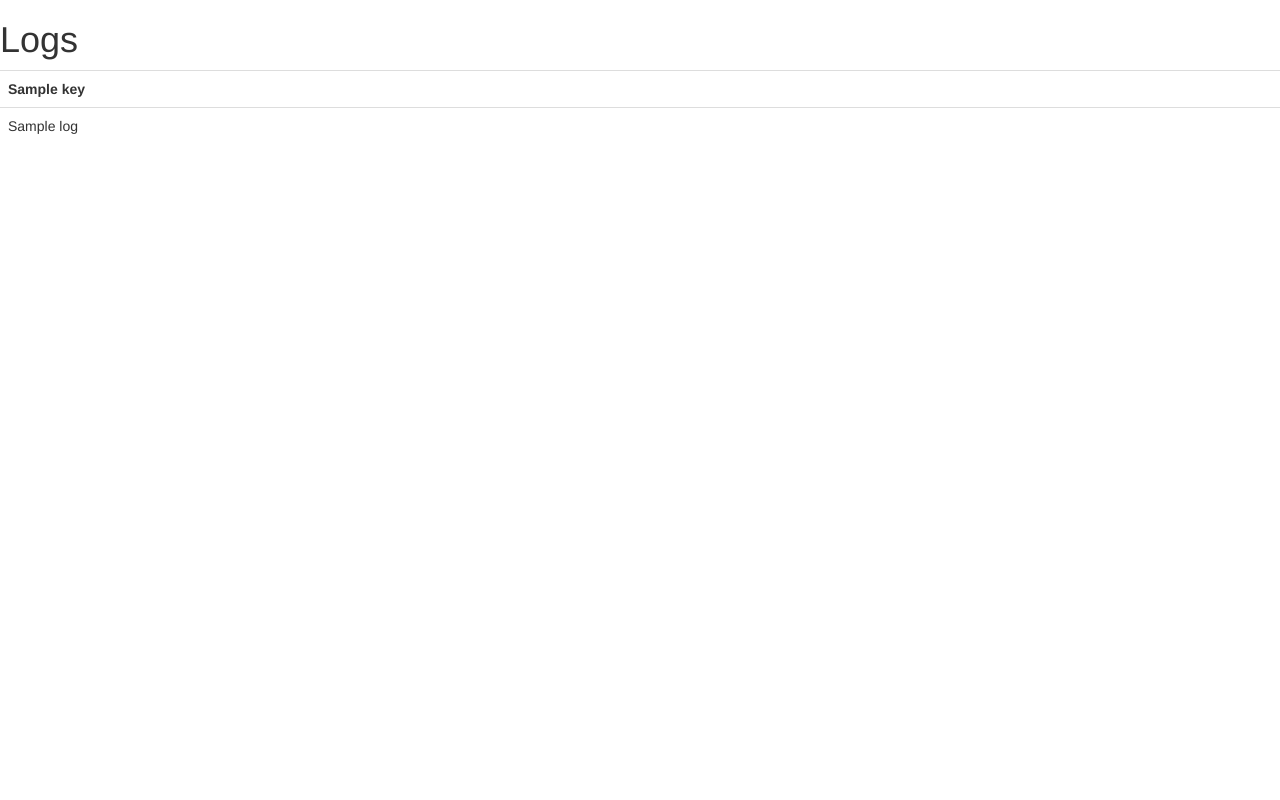
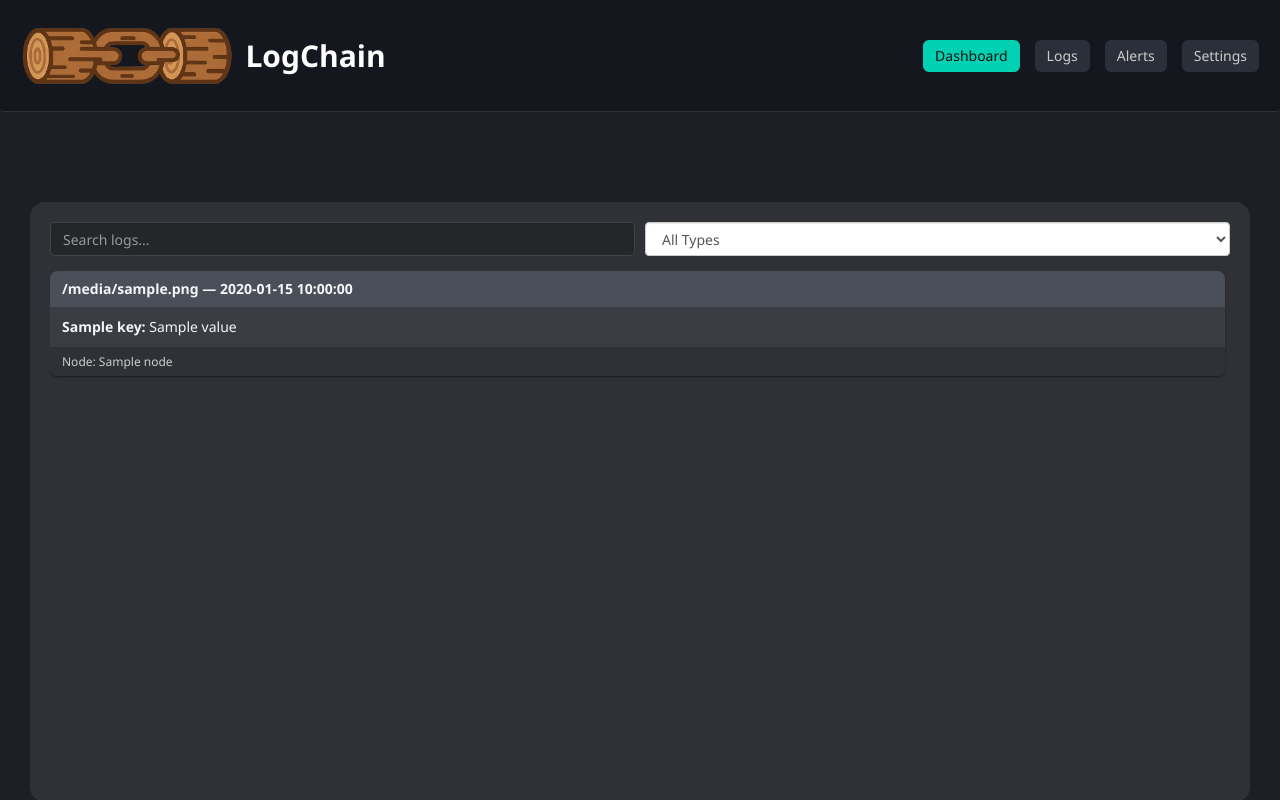
Before and after one commit to SamJones56/LogChainSource, a Python web app: template flask/templates/index.html in a window 1280 px wide. Run offline with Jinja, Linux system fonts and the light colour scheme; the template is opened without the code that fills it: most values are stand-ins (such as "Sample title", 1, 10 or a date in 2020); some libraries are stand-ins or nearby versions.

Commit message:
Added Search
Search Functionality working

```diff
--- a/docker-compose.yaml
+++ b/docker-compose.yaml
@@ -20,6 +20,10 @@ services:
       - mcNet
     volumes:
       - ../multichain/genesis_data:/root/.multichain
+      # Add volume mounts for dev mode (no rebuild):
+      # - ./app:/logChain/app
+      # - ./flask:/logChain/flask
+      # - ./logs:/logChain/logs
     ports:
       - 7010:7010
       - 7011:7011
--- /dev/null
+++ b/flask/static/css/style.css
@@ -0,0 +1,158 @@
+html, body {
+    height: 100%;
+    margin: 0;
+    overflow: hidden;
+}
+
+.container-fluid {
+    display: flex;
+    flex-direction: column;
+    height: 100vh;
+    padding: 30px;
+    gap: 20px;
+    box-sizing: border-box;
+    overflow: hidden;
+}
+body {
+    background-color: #1e1f26;
+    color: #f5f6fa;
+    font-family: 'Segoe UI', Tahoma, Geneva, Verdana, sans-serif;
+    margin: 0;
+    padding: 0;
+}
+
+.navbar {
+    display: flex;
+    justify-content: flex-start;
+    align-items: center;
+    padding: 15px 20px 15px 0;
+    background-color: #15171e;
+    border-bottom: 1px solid #333;
+}
+
+.navbar .nav-left {
+    display: flex;
+    align-items: center;
+}
+
+.navbar .nav-left img {
+    height: 60px;
+    width: auto;
+    margin-right: 12px;
+    margin-left: 20px;
+    margin-top: 10px;
+    margin-bottom: 10px;
+}
+
+.navbar .brand {
+    color: #fff;
+    font-size: 30px;
+    font-weight: bold;
+}
+
+.nav-links {
+    display: flex;
+    gap: 15px;
+    margin-left: auto;
+}
+
+.nav-button {
+    background-color: #2b2f3a;
+    border: none;
+    color: #ccc;
+    padding: 6px 12px;
+    border-radius: 6px;
+    text-decoration: none;
+    font-weight: 500;
+    transition: background 0.2s ease, color 0.2s ease;
+}
+
+.nav-button:hover {
+    background-color: #3a3f4d;
+    color: #fff;
+}
+
+.nav-button.active {
+    background-color: #00d1b2;
+    color: #111;
+}
+
+input.form-control {
+    background-color: #23272a;
+    border: 1px solid #444;
+    color: #ffffff;
+    border-radius: 5px;
+    padding: 6px 12px;
+}
+
+/* New curved log pane */
+.log-pane-wrapper {
+    background-color: #2f3136;
+    border-radius: 15px;
+    padding: 20px;
+    display: flex;
+    flex-direction: column;
+    overflow: hidden;
+    box-sizing: border-box;
+    height: 600px;
+}
+.log-pane-filters {
+    margin-bottom: 15px;
+    display: flex;
+    gap: 10px;
+    /* Keep filters always visible */
+    flex: 0 0 auto;
+}
+.log-pane-feed {
+    /* Hide native scrollbars */
+    scrollbar-width: none;       /* Firefox */
+    -ms-overflow-style: none;    /* IE 10+ */
+    flex: 1 1 auto;
+    overflow-y: auto;
+    padding-right: 5px;
+}
+
+/* Hide WebKit scrollbars */
+.log-pane-feed::-webkit-scrollbar {
+    width: 0;
+    height: 0;
+    background: transparent;
+}
+.log-card {
+    background-color: #3a3d44;
+    border-radius: 8px;
+    margin-bottom: 12px;
+    box-shadow: 0 1px 2px rgba(0,0,0,0.5);
+}
+.log-card .card-header {
+    background-color: #4b4f59;
+    border-top-left-radius: 8px;
+    border-top-right-radius: 8px;
+    padding: 8px 12px;
+    font-weight: bold;
+}
+.log-card .card-body {
+    padding: 10px 12px;
+}
+.log-card .card-footer {
+    background-color: #2f3136;
+    border-bottom-left-radius: 8px;
+    border-bottom-right-radius: 8px;
+    padding: 6px 12px;
+    font-size: 12px;
+    color: #ccc;
+}
+/* The main log-pane row should flex to fill and not overflow the page */
+.log-pane {
+    /* Fill remaining space below metrics-row */
+    flex: 1 1 auto;
+    display: flex;
+    flex-direction: column;
+    overflow: hidden;
+    margin-top: 20px;
+}
+.log-pane .col-sm-12 {
+    display: flex;
+    flex-direction: column;
+    height: 100%;
+}
--- a/flask/templates/index.html
+++ b/flask/templates/index.html
@@ -1,32 +1,90 @@
 <!DOCTYPE html>
-<!-- https://www.w3schools.com/bootstrap/bootstrap_get_started.asp -->
-<!-- Latest compiled and minified CSS -->
-<link rel="stylesheet" href="https://maxcdn.bootstrapcdn.com/bootstrap/3.4.1/css/bootstrap.min.css">
-<!-- jQuery library -->
-<script src="https://ajax.googleapis.com/ajax/libs/jquery/3.7.1/jquery.min.js"></script>
-<!-- Latest compiled JavaScript -->
-<script src="https://maxcdn.bootstrapcdn.com/bootstrap/3.4.1/js/bootstrap.min.js"></script>
+<html lang="en">
+<head>
+    <meta charset="UTF-8">
+    <title>LogChain Dashboard</title>
+    <link rel="stylesheet" href="https://cdn.jsdelivr.net/npm/bootstrap@3.4.1/dist/css/bootstrap.min.css">
+    <link rel="stylesheet" href="{{ url_for('static', filename='css/style.css') }}">
+    <script src="https://ajax.googleapis.com/ajax/libs/jquery/3.7.1/jquery.min.js"></script>
+    <script src="https://maxcdn.bootstrapcdn.com/bootstrap/3.4.1/js/bootstrap.min.js"></script>
 
-<html>
-<head>
-    <title>LogChain</title>
 </head>
 <body>
-    <h1>Logs</h1>
-    <table class="table">
-        <tr>
-            <!-- https://medium.com/@junpyoo50/transforming-json-input-into-html-table-view-with-flask-and-jinja-a-step-by-step-guide-1d62e2fa49ed -->
-            {% for key in keys %}
-                <th>{{ key }}</th>
-            {% endfor %}
-        </tr>
-        {% for log in logs %}
-            <tr>
-                {% for key in keys %}
-                    <td> {{ log[key]}}</td>
-                {% endfor %}
-            </tr>
-        {% endfor %}
-    </table>
+
+<div class="navbar">
+    <div class="nav-left">
+        <img src="/static/images/logo.png" alt="LogChain Logo">
+        <span class="brand">LogChain</span>
+    </div>
+    <div class="nav-links">
+        <a href="#" class="nav-button active">Dashboard</a>
+        <a href="#" class="nav-button">Logs</a>
+        <a href="#" class="nav-button">Alerts</a>
+        <a href="#" class="nav-button">Settings</a>
+    </div>
+</div>
+
+<div class="container-fluid">
+
+      <!-- Log Pane -->
+      <div class="row log-pane">
+        <div class="col-sm-12">
+          <div class="log-pane-wrapper">
+            <!-- Filter area -->
+            <div class="log-pane-filters">
+              <!-- Search and filter controls go here -->
+              <input type="text" id="searchBar" class="form-control" placeholder="Search logs...">
+              <select id="filterType" class="form-control">
+                <option value="">All Types</option>
+                <option value="alert">Alert</option>
+                <option value="audit">Audit</option>
+                <option value="error">Error</option>
+                <option value="info">Info</option>
+                <option value="debug">Debug</option>
+                <!-- Add more options as needed -->
+              </select>
+            </div>
+            <!-- Feed area -->
+            <div class="log-pane-feed">
+              {% for log in logs %}
+                <div class="log-entry log-card">
+                  <div class="entry-header card-header">{{ log.FileType|capitalize }} — {{ log.Time }}</div>
+                  <div class="card-body">
+                    {% for key, value in log.items() %}
+                      <div class="card-item"><strong>{{ key }}:</strong> {{ value }}</div>
+                    {% endfor %}
+                  </div>
+                  <div class="card-footer">Node: {{ log.Node }}</div>
+                </div>
+              {% endfor %}
+            </div>
+          </div>
+        </div>
+      </div>
+</div>
+<script>
+  // Cache DOM elements
+  const searchInput = document.getElementById('searchBar');
+  const filterSelect = document.getElementById('filterType');
+
+  function filterEntries() {
+    const query = searchInput.value.trim().toLowerCase();
+    const typeFilter = filterSelect.value.trim().toLowerCase();
+    document.querySelectorAll('.log-entry').forEach(entry => {
+      const text = entry.textContent.toLowerCase();
+      // Match search query
+      const matchesSearch = !query || text.includes(query);
+      // Match type filter against FileType (which appears in header)
+      const headerText = entry.querySelector('.entry-header').textContent.toLowerCase();
+      const matchesType = !typeFilter || headerText.startsWith(typeFilter);
+      entry.style.display = (matchesSearch && matchesType) ? '' : 'none';
+    });
+  }
+
+  // Attach events
+  searchInput.addEventListener('input', filterEntries);
+  filterSelect.addEventListener('change', filterEntries);
+</script>
+
 </body>
 </html>
```
Also changed, not shown: app/userInterface.py (+9 -0 lines), flask/static/images/logo.png (added).
